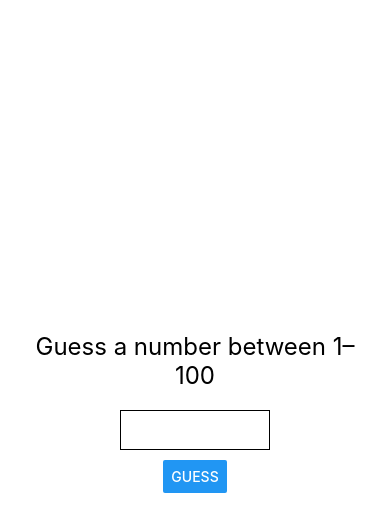
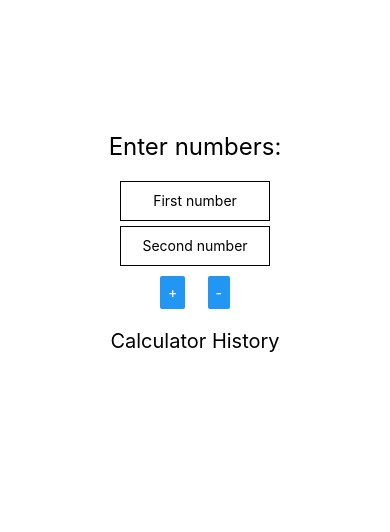
Before and after one commit to anniinakettunen/mobiiliohjelmointi_online, a React Native app: screen / in a window 390 px wide. Shown: the top 532 px of the page. Built offline with nearby package versions, Linux system fonts and the light colour scheme.

Commit message:
Poistettu sisäkkäinen Git-repositorio mobiiliohjelmointi_online

```diff
--- a/App.js
+++ b/App.js
@@ -1,54 +1,65 @@
+import { StyleSheet, Text, Button, TextInput, View, FlatList } from 'react-native';
 import { useState, useEffect } from 'react';
-import {Alert,StyleSheet, View, Text, TextInput, Button } from 'react-native';
 
 export default function App() {
-  const [target, setTarget] = useState(0);
-  const [guess, setGuess] = useState('');
-  const [message, setMessage] = useState('');
-  const [count, setCount] = useState(0);
+  const [first, set1] = useState('');
+  const [second, set2] = useState('');
+  const [result, setResult] = useState(null);
+  const [history, setHistory] = useState([]);
 
   useEffect(() => {
-    setTarget(Math.floor(Math.random() * 100) + 1);
-  }, []);
+    if (first === '' || second === '') {
+      setResult(null);
+    }
+  }, [first, second]);
 
-  const checkGuess = () => {
-  const num = parseInt(guess);
+  const addNumbers = () => {
+    const sum = parseFloat(first) + parseFloat(second);
+    const entry = `${first} + ${second} = ${sum}`;
+    setResult(sum);
+    setHistory(prev => [entry, ...prev]);
+  };
 
-  if (isNaN(num)) {
-    setMessage('Please enter a number');
-    return;
-  }
+  const subtractNumbers = () => {
+    const difference = parseFloat(first) - parseFloat(second);
+    const entry = `${first} - ${second} = ${difference}`;
+    setResult(difference);
+    setHistory(prev => [entry, ...prev]);
+  };
 
-  if (num < target) {
-    setMessage(`Your guess ${guess} is too low`);
-  } else if (num > target) {
-    setMessage(`Your guess ${guess} is too high`);
-  } else {
-    Alert.alert(
-    '',
-    `You guessed the number in ${count + 1} guesses`,
-    [{ text: 'OK' }]
-  );
+  return (
+    <View style={styles.container}>
+      <Text style={styles.resultText}>
+        {result !== null ? `Result: ${result}` : 'Enter numbers:'}
+      </Text>
 
-  }
+      <TextInput
+        style={styles.input}
+        keyboardType="numeric"
+        value={first}
+        onChangeText={set1}
+        placeholder="First number"
+      />
+      <TextInput
+        style={styles.input}
+        keyboardType="numeric"
+        value={second}
+        onChangeText={set2}
+        placeholder="Second number"
+      />
 
-  setCount(count + 1);
-  setGuess('');
-};
+      <View style={styles.buttonContainer}>
+        <Button title="+" onPress={addNumbers} />
+        <Button title="-" onPress={subtractNumbers} />
+      </View>
 
- return (
-    <View style={styles.container}>
-      <Text style={styles.resultText}>Guess a number between 1–100</Text>
-      <TextInput
-        value={guess}
-        onChangeText={setGuess}
-        keyboardType="numeric"
-        style={styles.input}
+      <Text style={styles.historyTitle}>Calculator History</Text>
+      <FlatList
+        style={styles.historyList}
+        data={history}
+        keyExtractor={(item, index) => index.toString()}
+        renderItem={({ item }) => <Text style={styles.historyItem}>{item}</Text>}
       />
-      <View style={styles.buttonContainer}>
-        <Button title="Guess" onPress={checkGuess} />
-      </View>
-      <Text style={styles.resultText}>{message}</Text>
     </View>
   );
 }
@@ -59,11 +70,11 @@ const styles = StyleSheet.create({
     justifyContent: 'center',
     alignItems: 'center',
     padding: 20,
+    backgroundColor: '#fff',
   },
   resultText: {
     fontSize: 24,
     marginBottom: 20,
-    textAlign: 'center',
   },
   input: {
     height: 40,
@@ -75,8 +86,23 @@ const styles = StyleSheet.create({
     textAlign: 'center',
   },
   buttonContainer: {
+    flexDirection: 'row',
+    justifyContent: 'space-between',
+    width: 70,
     marginTop: 5,
   },
+  historyTitle: {
+    fontSize: 20,
+    marginTop: 20,
+    marginBottom: 10,
+  },
+  historyList: {
+    maxHeight: 350,
+    width: '100%',
+  },
+  historyItem: {
+    fontSize: 16,
+    paddingVertical: 2,
+    textAlign: 'center',
+  },
 });
-
-//Arvauspeli
```
